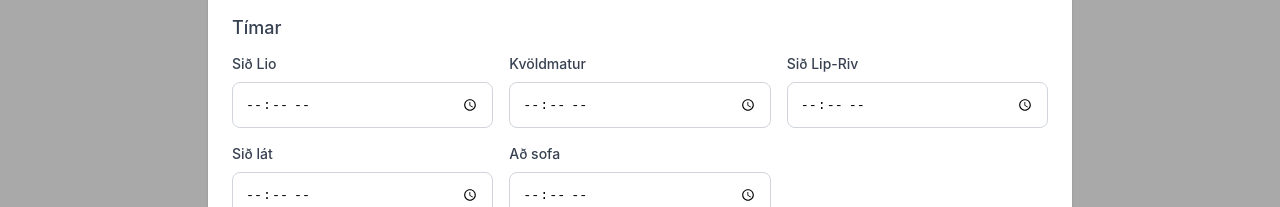
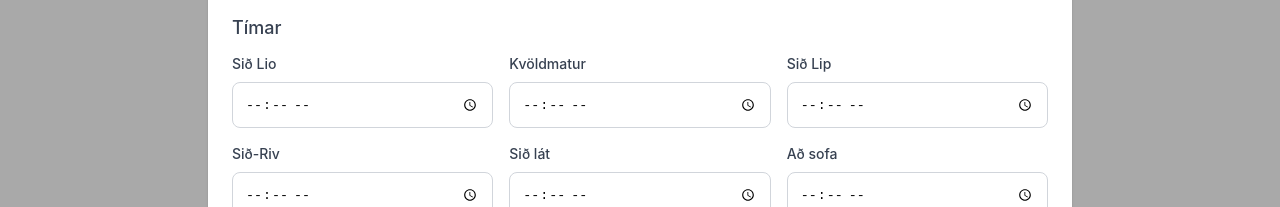
Before and after one commit to tervingo/naeturbok-front, a React (Create React App) app: page / in a window 1280 px wide. Both pictures are taken after a click on the button "Nuevo registro". Shown: the part 593-800 px from the top of the page. Built offline with nearby package versions, Linux system fonts and the light colour scheme; no server answers.

Commit message:
New Tamsul + split Sið Lip-Riv

```diff
--- a/src/components/RecordForm.js
+++ b/src/components/RecordForm.js
@@ -233,7 +233,8 @@ const RecordForm = ({
             {[
               ['sið lio', 'Sið Lio'],
               ['kvöldmatur', 'Kvöldmatur'],
-              ['lip-riv', 'Sið Lip-Riv'],
+              ['sið lip', 'Sið Lip'],
+              ['sið-riv', 'Sið-Riv'],
               ['sið lát', 'Sið lát'],
               ['að sofa', 'Að sofa']
             ].map(([key, label]) => (
@@ -258,7 +259,8 @@ const RecordForm = ({
               ['sðl', 'SÐL'],
               ['natft', 'Natft'],
               ['bl', 'BL'],
-              ['pap', 'Pap']
+              ['pap', 'Pap'],
+              ['tamsul', 'Tamsul']
             ].map(([key, label]) => (
               <label key={key} className="flex items-center space-x-2 cursor-pointer">
                 <input
--- a/src/components/RecordList.js
+++ b/src/components/RecordList.js
@@ -250,6 +250,9 @@ const RecordBar = ({ record, onEdit, onDelete, formatDate, formatTime }) => {
             {record.upplýsingar?.pap && (
               <span className={`px-2 py-1 text-xs rounded-full ${textColor === 'text-white' ? 'bg-gray-600 text-white' : 'bg-green-100 text-green-800'}`}>Pap</span>
             )}
+            {record.upplýsingar?.tamsul && (
+              <span className={`px-2 py-1 text-xs rounded-full ${textColor === 'text-white' ? 'bg-orange-600 text-white' : 'bg-orange-100 text-orange-800'}`}>Tamsul</span>
+            )}
           </div>
         </div>
 
```
